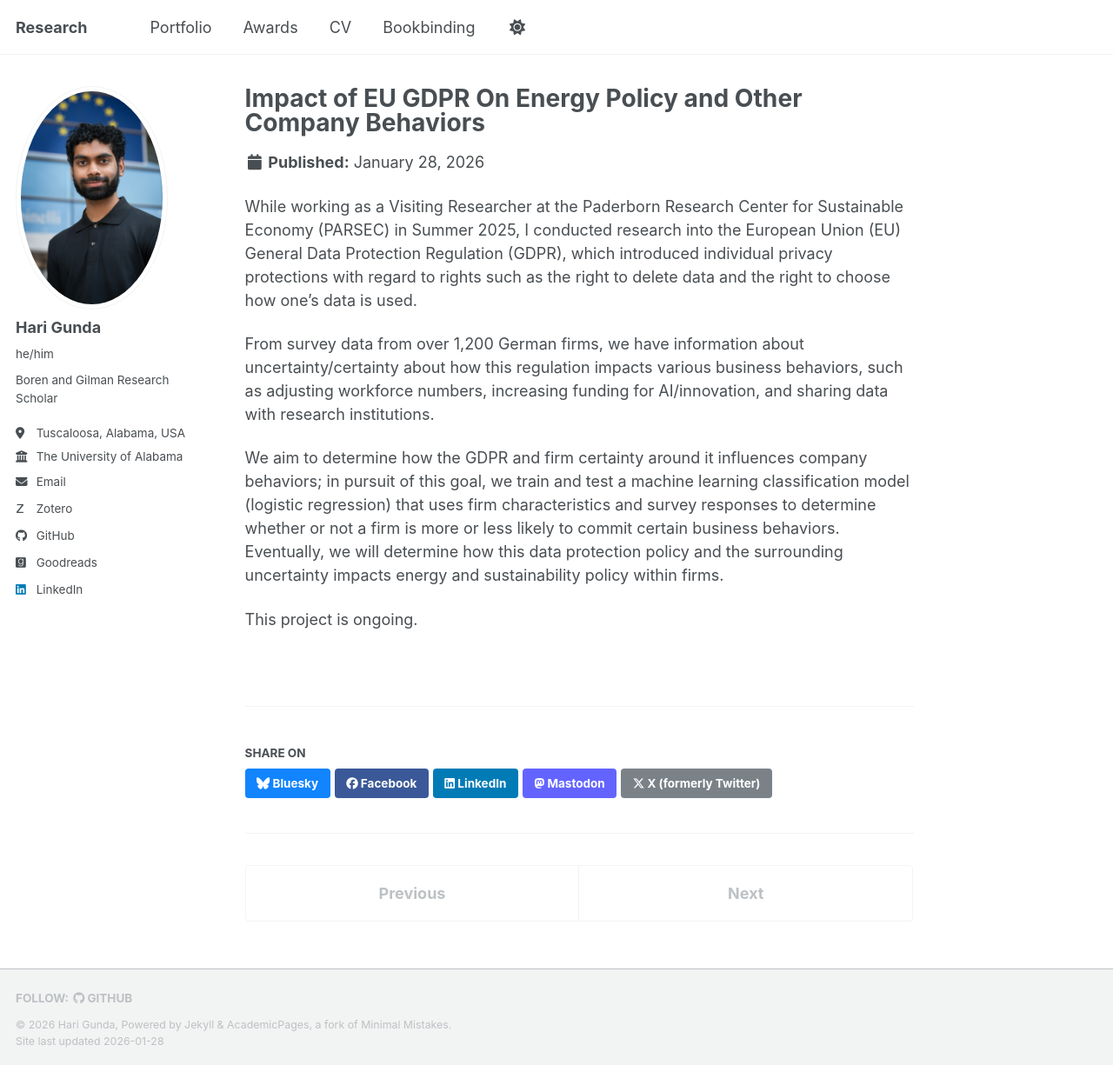
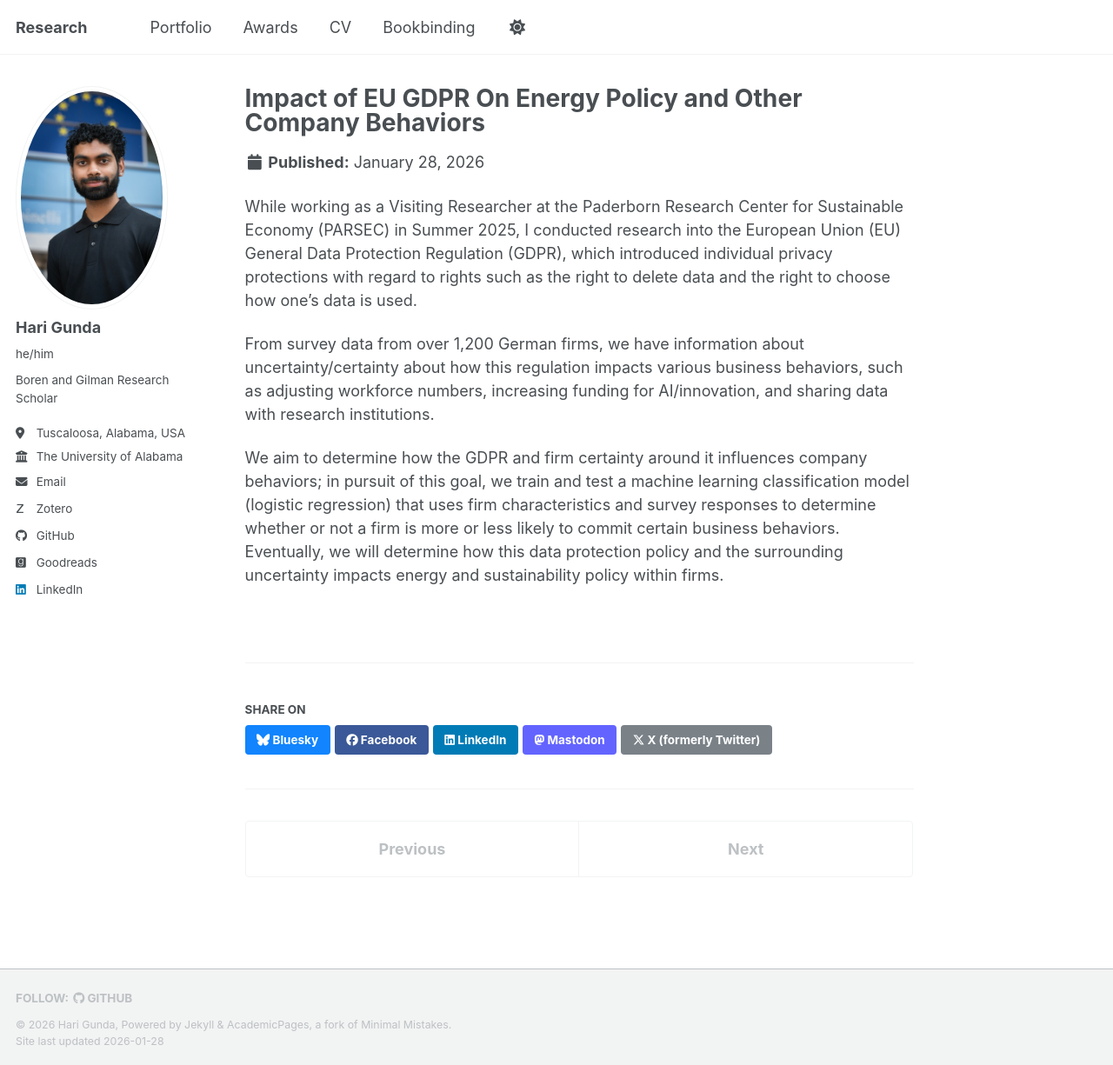
Before and after one commit to Hariaksha/hariaksha.github.io, a Jekyll site: the page built from _portfolio/portfolio-1.md, in a window 1280 px wide and 1225 px high. Shown: the whole window at 87% size. Built offline with Jekyll 4.4.1, drawn with Linux system fonts in a browser that asks for light colours; some web fonts are replaced; a script bundle is joined from its source files by our own code; library files that are not in the unit come from our copies.

Commit message:
Update portfolio-1.md

```diff
--- a/_portfolio/portfolio-1.md
+++ b/_portfolio/portfolio-1.md
@@ -9,5 +9,3 @@ While working as a Visiting Researcher at the Paderborn Research Center for Sust
 From survey data from over 1,200 German firms, we have information about uncertainty/certainty about how this regulation impacts various business behaviors, such as adjusting workforce numbers, increasing funding for AI/innovation, and sharing data with research institutions.
 
 We aim to determine how the GDPR and firm certainty around it influences company behaviors; in pursuit of this goal, we train and test a machine learning classification model (logistic regression) that uses firm characteristics and survey responses to determine whether or not a firm is more or less likely to commit certain business behaviors. Eventually, we will determine how this data protection policy and the surrounding uncertainty impacts energy and sustainability policy within firms.
-
-This project is ongoing.
```
